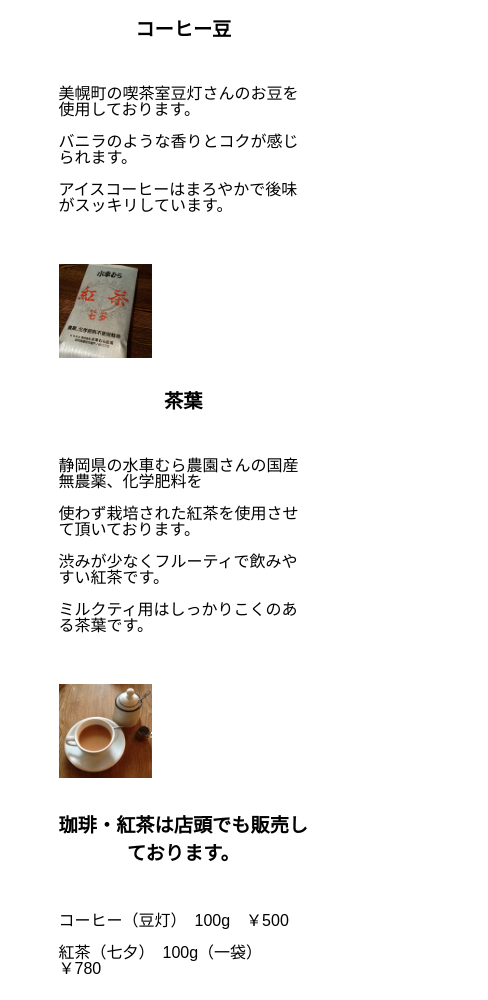
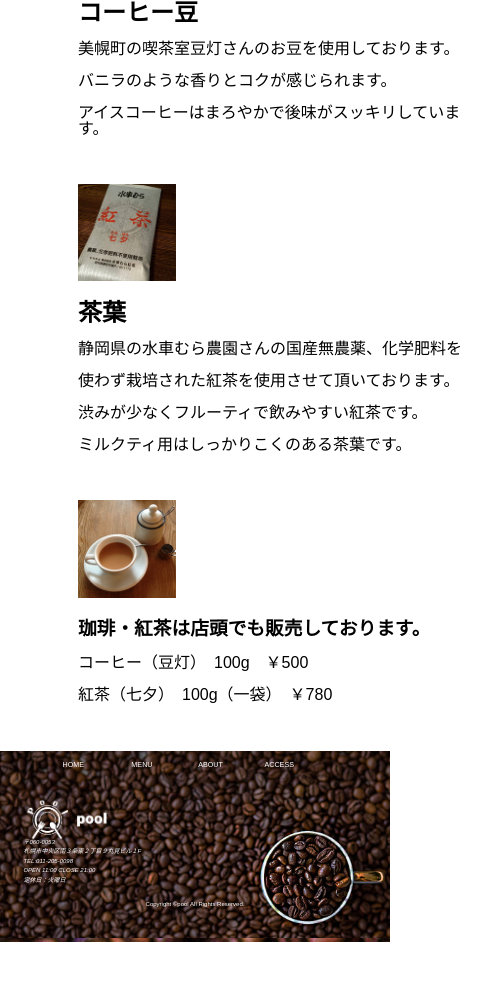
Before and after one commit to ebatraining/pool, a plain HTML site: page about.html in a window 390 px wide. Shown: the part 301-1301 px from the top of the page, 488 px wide, since content can reach past the window. After the commit the page ends 1243 px from the top, so only its background shows below. Drawn offline with nearby package versions, Linux system fonts and the light colour scheme; files whose address does not match are found by name.

Commit message:
変更終了

```diff
--- a/css/mobile.css
+++ b/css/mobile.css
@@ -17,7 +17,6 @@ margin:auto;
   width:100%;
   height:auto;
 }
-
 .top_img img{
   width:100%;
   height: auto;
@@ -26,7 +25,7 @@ margin:auto;
 .navi_01{
   width:98%;
   margin:0;
-  padding: 1% 1%;
+  padding: 1%;
   height: 20%;
   background-color:#ffffff;
   /*position:fixed;
@@ -50,7 +49,6 @@ margin:auto;
   *zoom:1;
   */
 }
-
 .navi_01 a{
   text-decoration: none;
   color: #7a4b4a;
@@ -89,18 +87,17 @@ margin:auto;
 .menu_icon,
 .news_icon,
 .sns_icon{
-  width:100%
+  width:100%;
 }
 
 .menu_icon img{
-  width: 100%;
+  width:100%;
 }
 
 .news_icon img,
 .sns_icon img{
-  width: 20%;
+  width:20%;
 }
-
 
 #news p{
   font-size:1em;
@@ -119,20 +116,28 @@ margin:auto;
   margin: 5%;
   width:30%
 }
-
+/*
+#page-top {
+    position: fixed;
+    bottom: 13%;
+    right: 6%;
+    width: 7%;
+    z-index: 100000;
+}
+*/
 #page-top{
   position: fixed;
-    bottom: 20px;
-    right: 20px;
+  bottom:20px;
+  right:20px;
   font-size: 77%;
-    z-index: 1000000;
+  z-index: 100000;
 }
 
 #page-top a{
   text-decoration: none;
-    color: #fff;
+  color:#fff;
   width: 100px;
-    padding: 30px 0;
+  padding:30px 0;
   text-align: center;
   display: block;
   border-radius: 5px;
@@ -141,7 +146,6 @@ margin:auto;
 #page-top a:hover{
   text-decoration: none;
 }
-
 
  #footer{
    width: 100%;
@@ -163,7 +167,6 @@ margin:auto;
   left: 0%;
   width: 100%;
 }
-
  .shop p{
   text-align: center;
   font-size: 0.1em;
@@ -173,23 +176,21 @@ margin:auto;
    position:absolute;
    top:40%;
    left:4%;
-   padding-bottom: 2%;
-   width:60%;
+   padding: 2%;
+   width:48%;
    height: auto;
-   line-height: 0.2em;
+   line-height: 0.3em;
  }
-
 .address p{
-	font-size: 0.1em;
+  font-size: 0.3em;
 }
-
  .navi_02{
    width:88%;
    position:absolute;
    top:5%;
    left:10%;
    overflow: hidden;
-   font-size: 1em;
+   font-size: 1.5em;
  }
 
  .navi_02 a{
@@ -203,53 +204,36 @@ margin:auto;
 
  .logo{
    position: absolute;
-   top:17%;
-   left:2%;
-   padding: 1%;
+   top:20%;
+   left:4%;
+   padding: 2%;
    width:30%;
    height: auto;
  }
-
  .logo img{
-   width:5em;
+   width:6em;
  }
-
 /*追加*/
-#kodawari{
+#kodawari h1{
   width:100%;
+  margin: 3% 25% 10% 25%;
 }
-
-#kodawari h1,
-#kodawari h2,
-#kodawari h3{
-	text-align: center;
-	/*
-	margin: 3% 0% 10% 0%;
-	*/
-	padding:3% 0 10% 0;
-	font-size: 1.2em;
-	line-height: 1.5em;
-}
-
 #coffee,
 #tea,
 #hanbai{
-	width: 80%;
-	padding-left: 15%;
+  width: 100%;
+  padding-left: 20%;
   padding-bottom: 8%;
 }
 
 #coffee img,
 #tea img,
 #hanbai img{
-	width:30%;
+  width:25%;
   height: auto;
 }
-
 .setumei{
   line-height: 1em;
-	width:80%;
-	padding: 1% 0;
 }
 
 /*アクセス*/
@@ -282,7 +266,7 @@ margin:auto;
   text-align: center;
   width:100%;
   margin-top: 8%;
-	color: #492a27;
+  color: #492a27
 }
 
 #menu ul{
@@ -293,7 +277,6 @@ margin:auto;
   width: 93%;
   padding-left: 7%;
 }
-
 #menu li{
   display: inline;
   padding: 2%;
@@ -302,7 +285,6 @@ margin:auto;
   width:5em;
   height:2em;
 }
-
 #menu li a{
   display: block;
   border-left: 8px solid #C97556;
@@ -316,12 +298,10 @@ margin:auto;
   font-size: 0.6em;
   font-weight: bold;
 }
-
 #menu li a:hover{
   border-left: 8px solid #990033;
   background-color: #e9ddc0;
 }
-
 .bar{
   width: 80%;
   border-bottom: 2px;
@@ -331,10 +311,9 @@ margin:auto;
   margin: auto;
 }
 
-#menuwrap h2{
+#menuwrap h2,{
   color: #954444;
 }
-
 .main_group{
   margin-top: 5%;
   overflow: hidden;
@@ -344,7 +323,6 @@ margin:auto;
   float:left;
   width:50%;
 }
-
 .group2{
   float: right;
   width: 50%;
@@ -353,7 +331,6 @@ margin:auto;
 .dessert02{
   line-height: 0.4em;
 }
-
 .main_group_d1{
   text-align: center;
   overflow: hidden;
```
Lines whose indentation alone changed are shown as unchanged.
